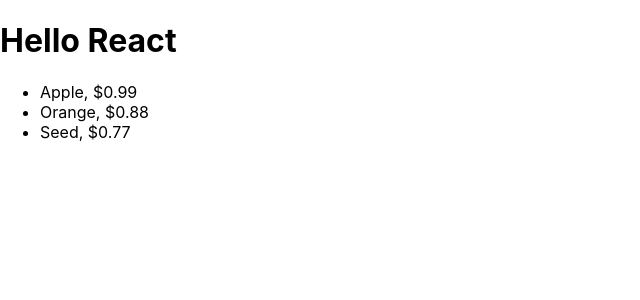
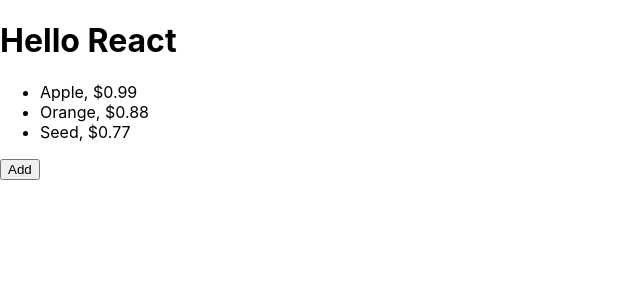
Before and after one commit to nayzawaungnza/first, a React (Create React App) app: page / in a window 1280 px wide. Shown: the top 300 px of the page, without its empty margins (0-640 px from the left). Built offline with nearby package versions, Linux system fonts and the light colour scheme.

Commit message:
step 8 changing state

```diff
--- a/src/App.js
+++ b/src/App.js
@@ -17,6 +17,15 @@
       {id:2, name:'Seed', price:0.77}
     ]
   };
+  add = () => {
+    let id = this.state.items.length + 1;
+    this.setState({
+      items:[
+        ...this.state.items,
+      {id,name:`Item ${id}`, price:0.01 * id}
+      ]
+    })
+  }
   render(){
     return (
       <div>
@@ -28,6 +37,7 @@
             )
           })}
         </ul>
+        <button onClick={this.add}>Add</button>
       </div>
 
     )
```
